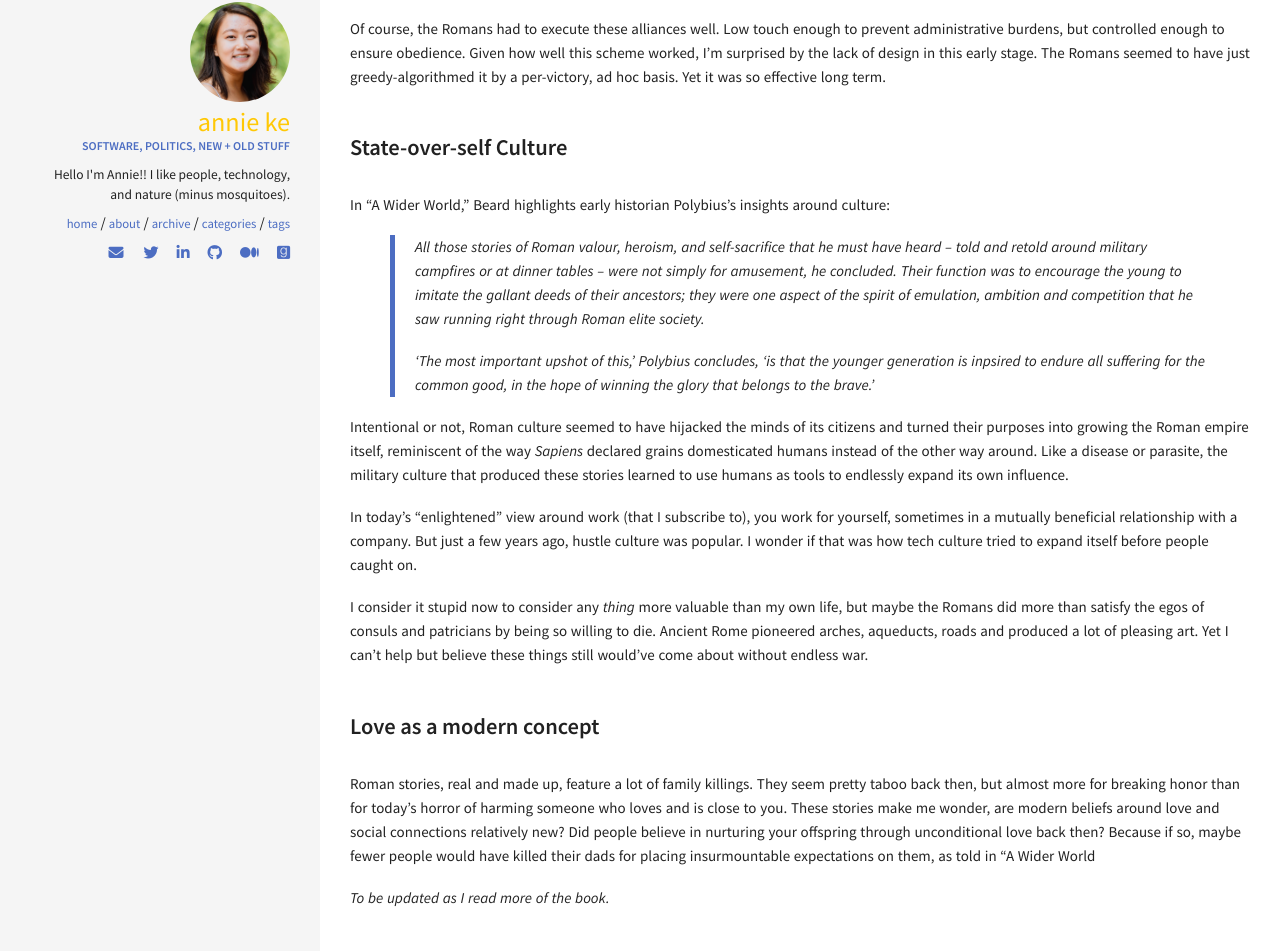
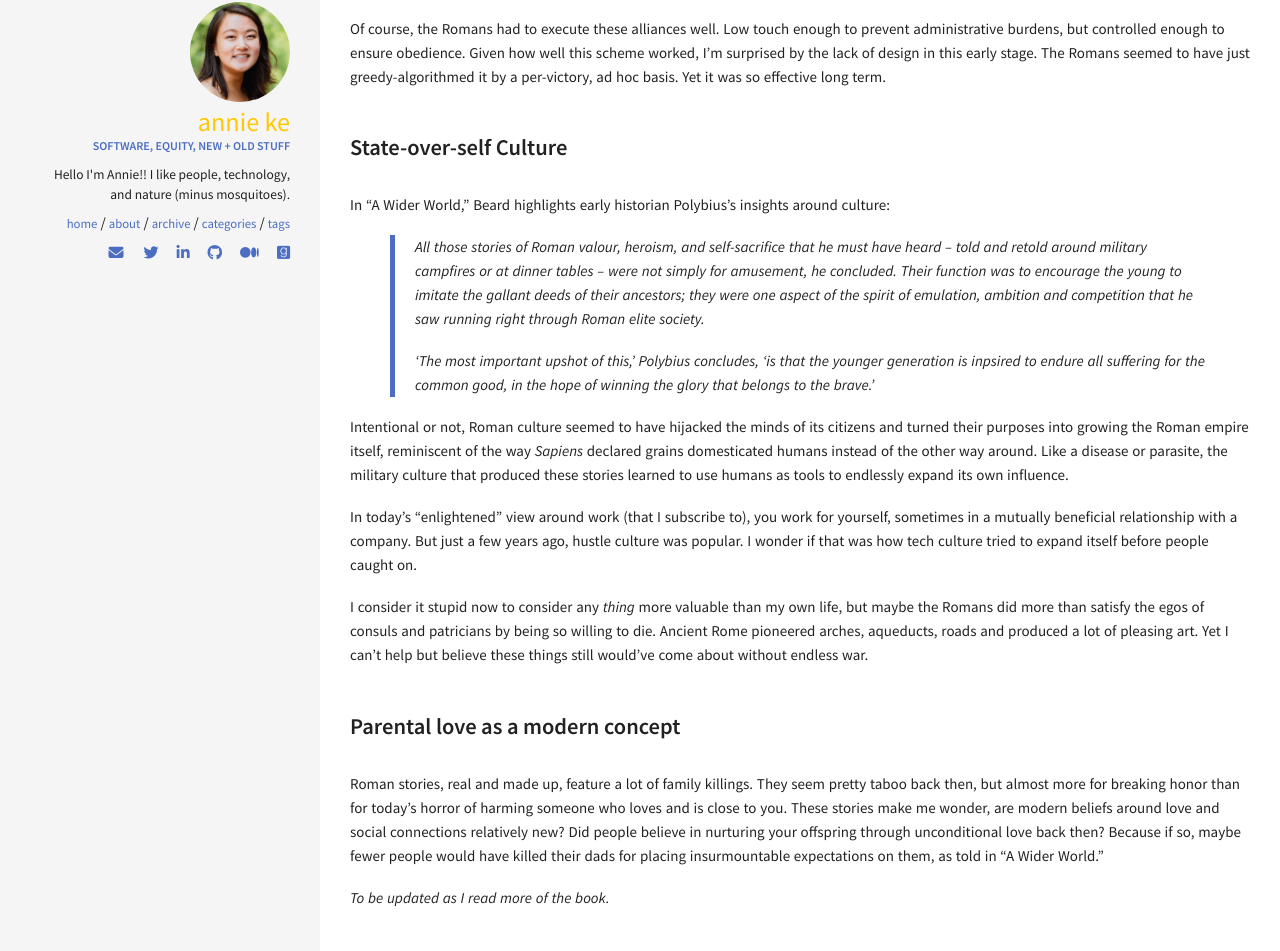
Before and after one commit to annieke/annieke.github.io, a Jekyll site: the page built from _posts/2020-05-02-roman-lessons.md, in a window 1280 px wide. Shown: the part 744-1695 px from the top of the page. Built offline with Jekyll 4.4.1, drawn with Linux system fonts in a browser that asks for light colours; nearby versions of some CDN libraries.

Commit message:
fix typoes and new post

```diff
--- a/_config.yml
+++ b/_config.yml
@@ -35,7 +35,7 @@ kramdown:
 owner:
   name: Annie Ke
   avatar: avatar.jpg
-  job: "Software, politics, new + old stuff"
+  job: "Software, equity, new + old stuff"
   bio: "Hello I'm Annie!! I like people, technology, and nature (minus mosquitoes)."
   email: annieke8@gmail.com
   twitter: annieYke
--- a/_posts/2020-05-02-roman-lessons.md
+++ b/_posts/2020-05-02-roman-lessons.md
@@ -37,8 +37,8 @@ In today's "enlightened" view around work (that I subscribe to), you work for yo
 
 I consider it stupid now to consider any *thing* more valuable than my own life, but maybe the Romans did more than satisfy the egos of consuls and patricians by being so willing to die. Ancient Rome pioneered arches, aqueducts, roads and produced a lot of pleasing art. Yet I can't help but believe these things still would've come about without endless war.
 
-### Love as a modern concept
+### Parental love as a modern concept
 
-Roman stories, real and made up, feature a lot of family killings. They seem pretty taboo back then, but almost more for breaking honor than for today's horror of harming someone who loves and is close to you. These stories make me wonder, are modern beliefs around love and social connections relatively new? Did people believe in nurturing your offspring through unconditional love back then? Because if so, maybe fewer people would have killed their dads for placing insurmountable expectations on them, as told in "A Wider World
+Roman stories, real and made up, feature a lot of family killings. They seem pretty taboo back then, but almost more for breaking honor than for today's horror of harming someone who loves and is close to you. These stories make me wonder, are modern beliefs around love and social connections relatively new? Did people believe in nurturing your offspring through unconditional love back then? Because if so, maybe fewer people would have killed their dads for placing insurmountable expectations on them, as told in "A Wider World."
 
 *To be updated as I read more of the book.*
```
Also changed, not shown: _posts/2019-07-30-american-optimism.md (+1 -1 lines), _posts/2020-07-25-first-job.md (added, +58 -0 lines).
